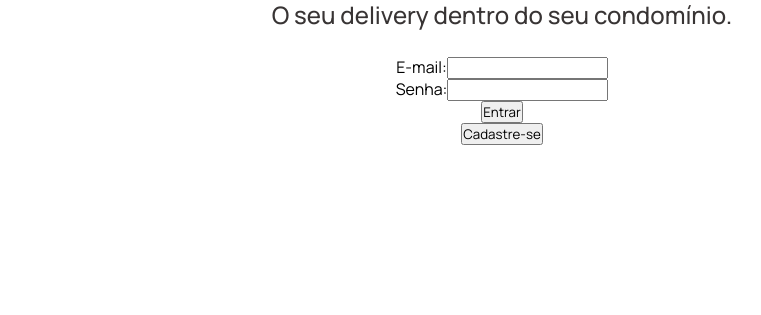
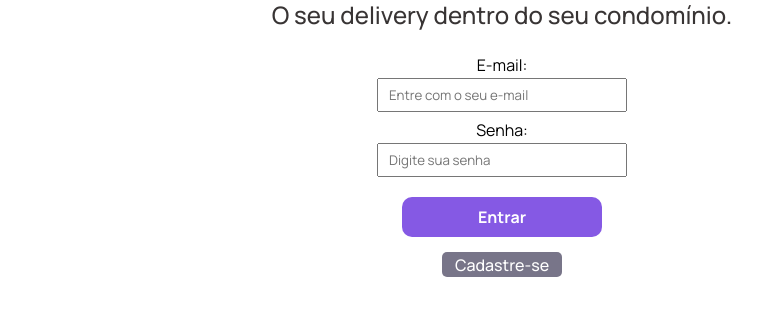
Before and after one commit to kelvinsouza2014/condodelivery2.0, a React (Vite) app: page /Login in a window 1280 px wide. Shown: the part 417-732 px from the top of the page, without its empty margins (138-899 px from the left). Built offline with nearby package versions, Linux system fonts and the light colour scheme.

Commit message:
:lipstick: Feat: Estilização da página de login

```diff
--- a/src/css/StyleComponentLogin.jsx
+++ b/src/css/StyleComponentLogin.jsx
@@ -2,8 +2,48 @@ import styled from "styled-components";
 
 
 
-export const StyleComponent = styled. `
+export const StyleComponentLogin = styled.section `
 
+section form {
+  display: flex;
+  justify-content: center;
+  flex-wrap: wrap;
+}
 
+section label {
+  flex-basis: 100%;
+  margin-bottom: 10px;
+}
+
+section input {
+  width: 250px;
+  height: 30px;
+  padding: 15px 10px;
+  margin-top: 5px;
+}
+
+section .submit-button-login {
+  width: 200px;
+  height: 40px;
+  font-size: 1rem;
+  font-weight: 700;
+  color: #fff;
+  background-color: #8559E4;
+  border: none;
+  border-radius: 10px;
+  margin: 10px 0 5px;
+}
+
+section .submit-button-register {
+  width: 120px;
+  height: 25px;
+  font-size: 1rem;
+  font-weight: 500;
+  color: #fff;
+  background-color: #494660bd;
+  border: none;
+  border-radius: 5px;
+  margin: 10px;
+}
 
 `
--- a/src/routes/Login.jsx
+++ b/src/routes/Login.jsx
@@ -4,6 +4,7 @@ import { useNavigate } from 'react-router-dom';
 import CryptoJS from 'crypto-js';
 import Help from '../components/Help.jsx'
 import Mark00 from '../components/Mark00.jsx';
+import { StyleComponentLogin } from '../css/StyleComponentLogin.jsx';
 
 function Login() {
 
@@ -54,26 +55,28 @@ try {
       <TemporaryLinks />
       <Help />
       <Mark00 />
+      <StyleComponentLogin>
       <section>
         <form onSubmit={handleLogin}>
           <label>
-            E-mail:
-            <input type="email" value={email} onChange={(e) => setEmail(e.target.value)} required />
+            E-mail:<br />
+            <input placeholder="Entre com o seu e-mail" type="email" value={email} onChange={(e) => setEmail(e.target.value)} required />
           </label>
           <br />
           <label>
-            Senha:
-            <input type="password" value={password} onChange={(e) => setPassword(e.target.value)} required />
+            Senha:<br />
+            <input placeholder="Digite sua senha" type="password" value={password} onChange={(e) => setPassword(e.target.value)} required />
           </label>
           <br />
-          <button type="submit">Entrar</button>
+          <button className="submit-button-login" type="submit">Entrar</button>
         </form>
         <div>
-          <button onClick={() => navigate("/Register")}>
+          <button className="submit-button-register" onClick={() => navigate("/Register")}>
             Cadastre-se
           </button>
         </div>
     </section>
+    </StyleComponentLogin>
     </div>
   )
 }
```
